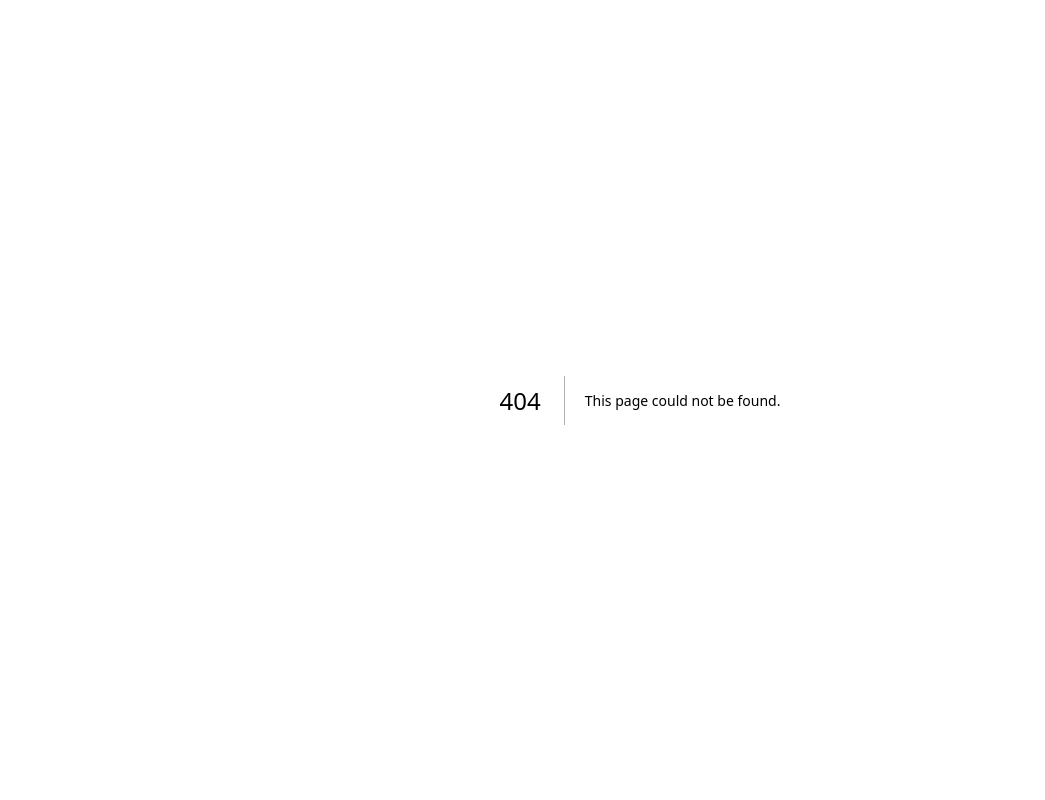
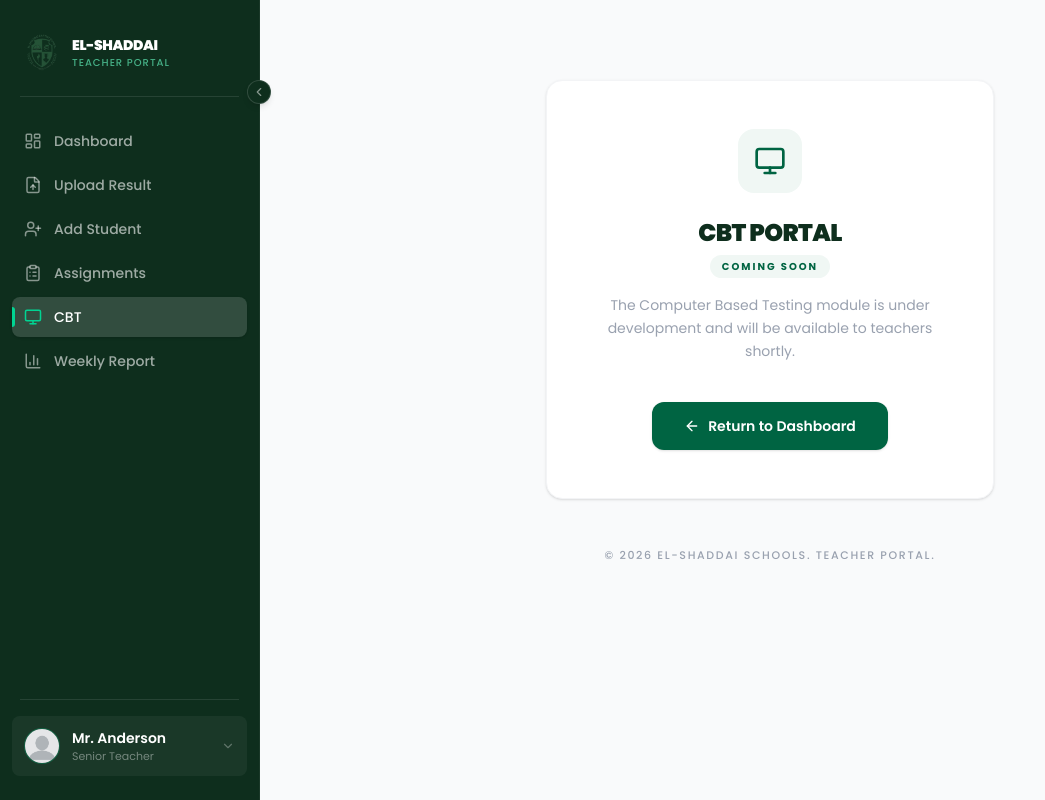
Before and after one commit to Ireoluuwa/elshaddaibaptistschools-ui, a Next.js app: page /portal/teacher/cbt in a window 1280 px wide. Before the commit this address had no page. Shown: the whole page, without its empty margins (0-1045 px from the left). Built offline with nearby package versions, Linux system fonts and the light colour scheme.

Commit message:
feat: add CBT portal placeholder page for teachers

```diff
--- /dev/null
+++ b/app/portal/teacher/cbt/page.tsx
@@ -0,0 +1,40 @@
+"use client";
+
+import React from "react";
+import Link from "next/link";
+import { Monitor, ArrowLeft } from "lucide-react";
+
+export default function CBTPage() {
+  return (
+    <div className="flex flex-col items-center justify-center min-h-[60vh] py-12 px-4">
+      <div className="bg-white p-8 sm:p-12 rounded-2xl border border-gray-100 shadow-sm text-center max-w-md w-full">
+        <div className="w-16 h-16 bg-[#f0f7f4] rounded-2xl flex items-center justify-center text-[#006442] mx-auto mb-6">
+          <Monitor size={32} />
+        </div>
+
+        <h1 className="text-2xl font-black text-[#0e2e1d] mb-1 uppercase tracking-tight">
+          CBT Portal
+        </h1>
+        <p className="text-[#006442] font-bold text-[10px] uppercase tracking-[0.2em] mb-4 bg-[#f0f7f4] inline-block px-3 py-1 rounded-full">
+          Coming Soon
+        </p>
+
+        <p className="text-gray-400 text-sm mb-10 leading-relaxed">
+          The Computer Based Testing module is under development and will be available to teachers shortly.
+        </p>
+
+        <Link
+          href="/portal/teacher"
+          className="inline-flex items-center justify-center gap-2 w-full sm:w-auto px-8 h-12 bg-[#006442] hover:bg-[#005236] text-white text-sm font-semibold rounded-xl transition-all shadow-sm active:scale-95"
+        >
+          <ArrowLeft size={16} />
+          Return to Dashboard
+        </Link>
+      </div>
+
+      <footer className="mt-12 text-center text-gray-400 text-[11px] font-medium uppercase tracking-[0.15em]">
+        &copy; {new Date().getFullYear()} El-Shaddai Schools. Teacher Portal.
+      </footer>
+    </div>
+  );
+}
```
